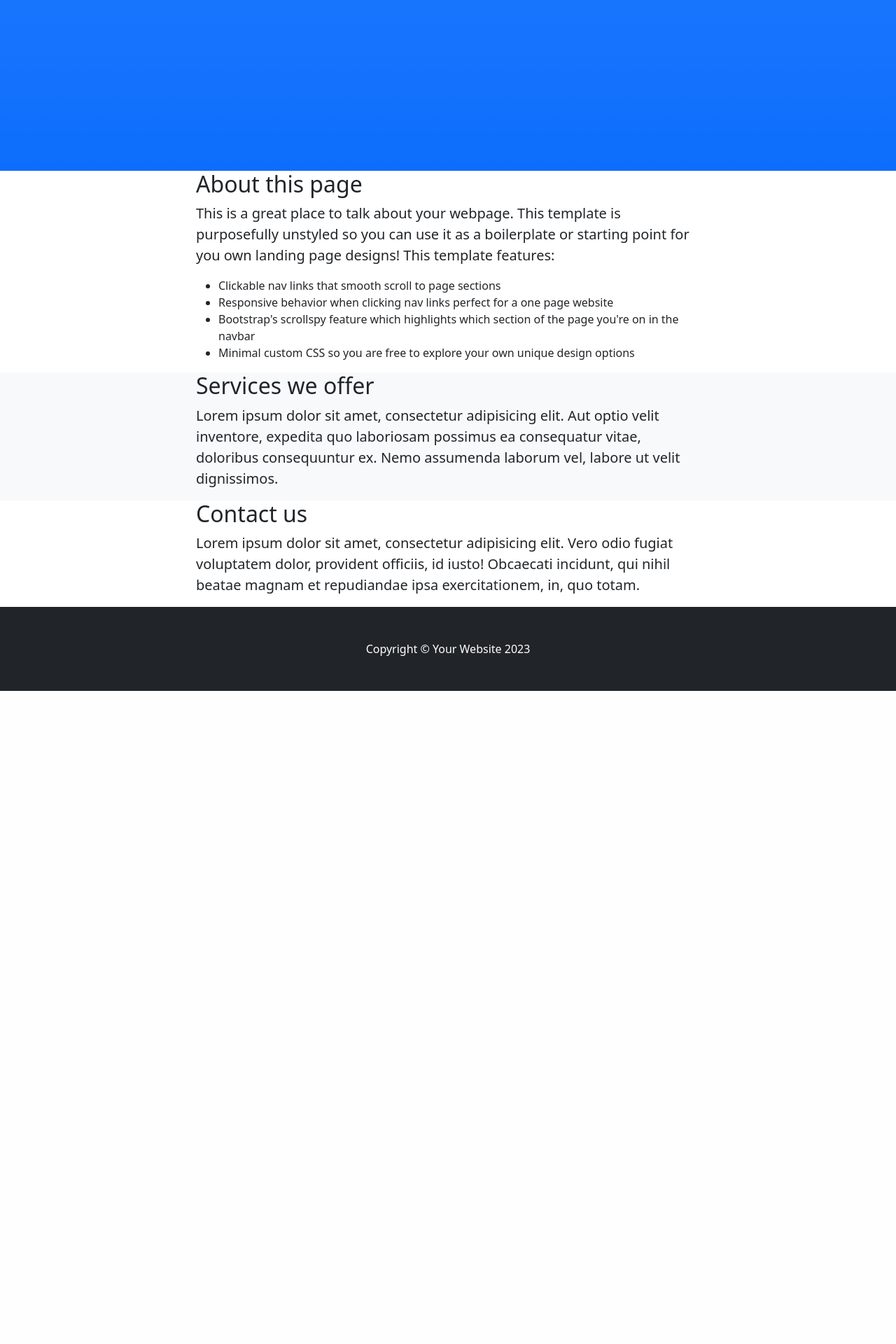
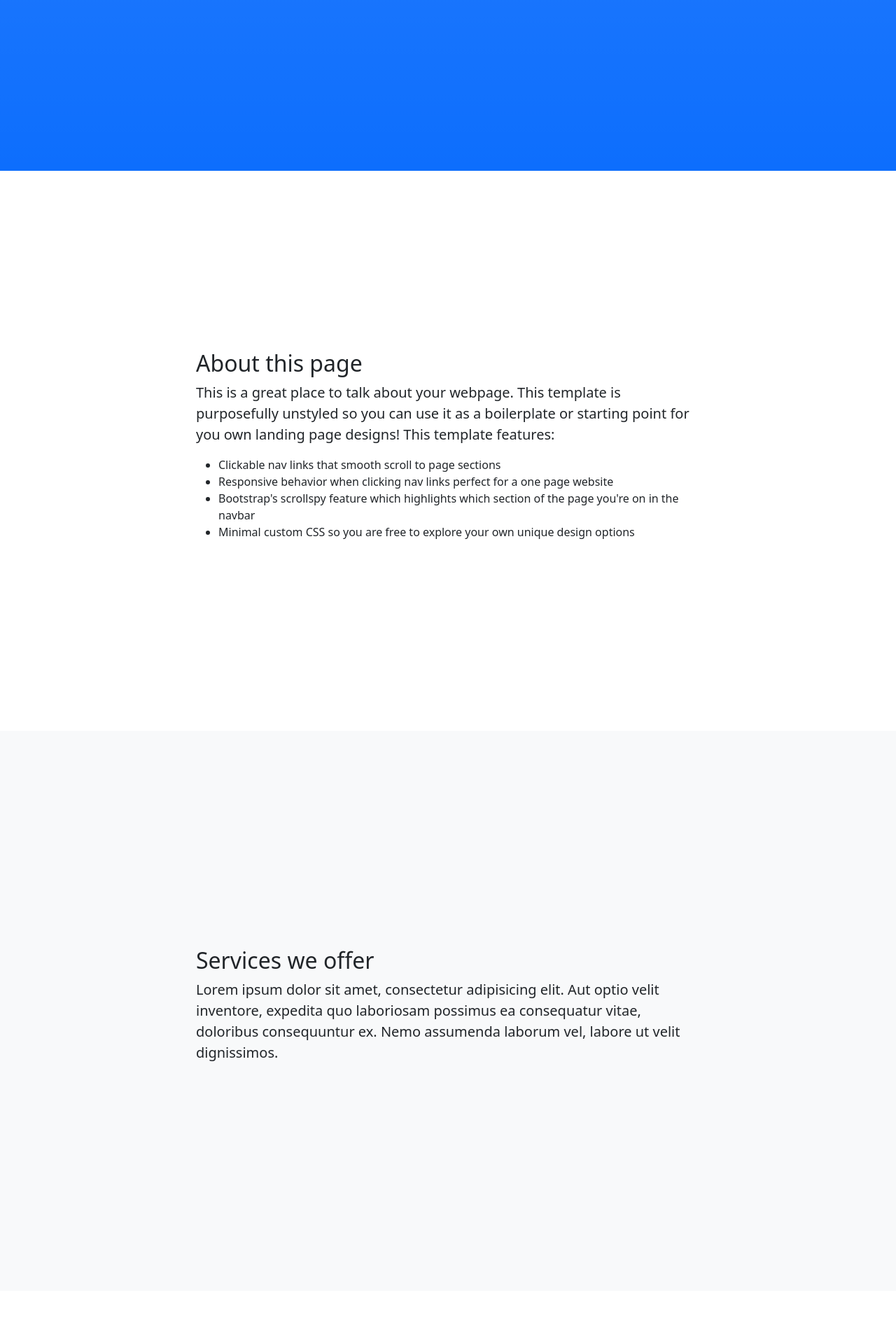
Before and after one commit to ahmed666916/company-website, a Django app: template pages/templates/pages/home.html in a window 1280 px wide. Shown: the part 612-2532 px from the top of the page at 70% size. Before the commit the page ends 1599 px from the top, so only its background shows below. Run offline with Django 3.2, Linux system fonts and the light colour scheme; the template is opened without the code that fills it, so the values that code supplies are empty; some libraries are stand-ins or nearby versions.

Commit message:
made all sections of the main page to occupy whole page

```diff
--- a/pages/templates/pages/about.html
+++ b/pages/templates/pages/about.html
@@ -1,6 +1,6 @@
 <!-- About section-->
 <section id="about">
-    <div class="container px-4">
+    <div class="container px-4 section">
         <div class="row gx-4 justify-content-center">
             <div class="col-lg-8">
                 <h2>About this page</h2>
--- a/pages/templates/pages/contact.html
+++ b/pages/templates/pages/contact.html
@@ -1,6 +1,6 @@
  <!-- Contact section-->
  <section id="contact">
-    <div class="container px-4">
+    <div class="container px-4 section">
         <div class="row gx-4 justify-content-center">
             <div class="col-lg-8">
                 <h2>Contact us</h2>
--- a/pages/templates/pages/services.html
+++ b/pages/templates/pages/services.html
@@ -1,5 +1,5 @@
  <!-- Services section-->
- <section class="bg-light" id="services">
+ <section class="bg-light section" id="services">
     <div class="container px-4">
         <div class="row gx-4 justify-content-center">
             <div class="col-lg-8">
--- a/static/style.css
+++ b/static/style.css
@@ -8,6 +8,18 @@
     width: 100%;
     height: 100vh;
 }
+
+/* Styling for other sections (About, Contact, Services) */
+.section {
+    display: flex;
+    flex-direction: column;
+    justify-content: center;
+    align-items: center;
+    width: 100%;
+    height: 100vh;
+    /* Add other styling properties as needed */
+}
+
 
 #mainNav {
     position: sticky;
```
